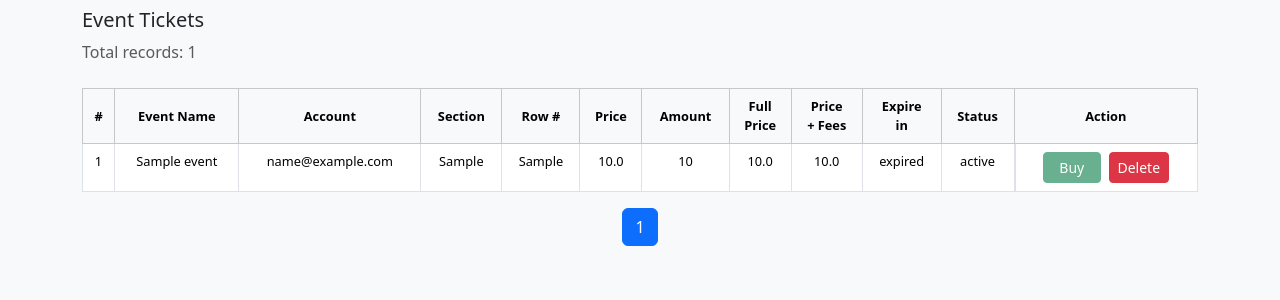
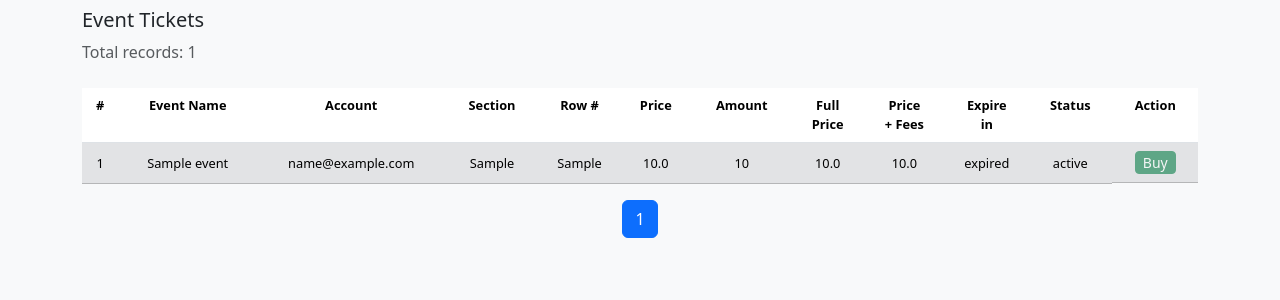
Before and after one commit to honcharenkostas/ticketmaster-web, a FastAPI app: page /dashboard in a window 1280 px wide. Shown: the top 300 px of the page. Run offline with FastAPI, Linux system fonts and the light colour scheme; tables that the repository leaves empty hold one stand-in row (values such as "Sample post"); parts of the project's set-up code (start-up, migrations or seed data) failed here and were passed over.

Commit message:
ui updates

```diff
--- a/app/main.py
+++ b/app/main.py
@@ -47,7 +47,7 @@ def dashboard(
     db: Session = Depends(get_db),
     page: int = Query(1, ge=1),
 ):
-    per_page = 10
+    per_page = 25
     total = db.query(Event).filter(Event.is_active == True).count()
     last_page = math.ceil(total / per_page)
     if page > last_page and last_page != 0:
--- a/templates/dashboard.html
+++ b/templates/dashboard.html
@@ -14,13 +14,8 @@
 <div id="errors" class="alert alert-danger d-none" role="alert"></div>
 
 {% if events %}
-    <div id="table-loader" class="text-center my-3 d-none">
-        <div class="spinner-border text-primary" role="status">
-            <span class="visually-hidden">Loading...</span>
-        </div>
-    </div>
     <div id="table-container">
-        <table class="table table-bordered">
+        <table class="table table-bordered>
             <thead class="table-light align-middle">
                 <tr class="text-center">
                     <th>#</th>
@@ -43,27 +38,29 @@
                 <tr class="table-success text-center fade show">
                 {% elif event.status == Event.STATUS_FAILED %}
                 <tr class="table-danger text-center fade show">
+                {% elif event.expire_at == "expired" %}
+                <tr class="table-secondary text-center fade show">
                 {% else %}
                 <tr class="text-center fade show">
                 {% endif %}
-                    <td data-bs-toggle="collapse" data-bs-target="#details-{{event.id}}" class="clickable">{{ event.id }}</td> <!-- id -->
-                    <td data-bs-toggle="collapse" data-bs-target="#details-{{event.id}}" class="clickable">{{ event.event_name }}</td> <!-- Event Name -->
-                    <td data-bs-toggle="collapse" data-bs-target="#details-{{event.id}}" class="clickable">{{ event.bot_email }}</td> <!-- Account -->
-                    <td data-bs-toggle="collapse" data-bs-target="#details-{{event.id}}" class="clickable">{{ event.section }}</td> <!-- Section -->
-                    <td data-bs-toggle="collapse" data-bs-target="#details-{{event.id}}" class="clickable">{{ event.row }}</td> <!-- Row	# -->
-                    <td data-bs-toggle="collapse" data-bs-target="#details-{{event.id}}" class="clickable">{{ event.price }}</td> <!-- Price -->
-                    <td data-bs-toggle="collapse" data-bs-target="#details-{{event.id}}" class="clickable">{{ event.amount }}</td> <!-- Amount -->
-                    <td data-bs-toggle="collapse" data-bs-target="#details-{{event.id}}" class="clickable">{{ event.full_price }}</td> <!-- Full Price -->
-                    <td data-bs-toggle="collapse" data-bs-target="#details-{{event.id}}" class="clickable">{{ event.price_plus_fees }}</td> <!-- Price + Fees -->
-                    <td data-bs-toggle="collapse" data-bs-target="#details-{{event.id}}" class="clickable countdown">{{ event.expire_at }}</td> <!-- Expire in -->
-                    <td data-bs-toggle="collapse" data-bs-target="#details-{{event.id}}" class="clickable"> {{ event.status }}</td> <!-- Status -->
+                    <td data-bs-toggle="collapse" data-bs-target="#details-{{event.id}}" class="clickable px-0 py-0 align-middle">{{ event.id }}</td> <!-- id -->
+                    <td data-bs-toggle="collapse" data-bs-target="#details-{{event.id}}" class="clickable px-0 py-0 align-middle">{{ event.event_name }}</td> <!-- Event Name -->
+                    <td data-bs-toggle="collapse" data-bs-target="#details-{{event.id}}" class="clickable px-0 py-0 align-middle">{{ event.bot_email }}</td> <!-- Account -->
+                    <td data-bs-toggle="collapse" data-bs-target="#details-{{event.id}}" class="clickable px-0 py-0 align-middle">{{ event.section }}</td> <!-- Section -->
+                    <td data-bs-toggle="collapse" data-bs-target="#details-{{event.id}}" class="clickable px-0 py-0 align-middle">{{ event.row }}</td> <!-- Row	# -->
+                    <td data-bs-toggle="collapse" data-bs-target="#details-{{event.id}}" class="clickable px-0 py-0 align-middle">{{ event.price }}</td> <!-- Price -->
+                    <td data-bs-toggle="collapse" data-bs-target="#details-{{event.id}}" class="clickable px-0 py-0 align-middle">{{ event.amount }}</td> <!-- Amount -->
+                    <td data-bs-toggle="collapse" data-bs-target="#details-{{event.id}}" class="clickable px-0 py-0 align-middle">{{ event.full_price }}</td> <!-- Full Price -->
+                    <td data-bs-toggle="collapse" data-bs-target="#details-{{event.id}}" class="clickable px-0 py-0 align-middle">{{ event.price_plus_fees }}</td> <!-- Price + Fees -->
+                    <td data-bs-toggle="collapse" data-bs-target="#details-{{event.id}}" class="clickable countdown px-0 py-0 align-middle">{{ event.expire_at }}</td> <!-- Expire in -->
+                    <td data-bs-toggle="collapse" data-bs-target="#details-{{event.id}}" class="clickable px-0 py-0 align-middle"> {{ event.status }}</td> <!-- Status -->
                     <td class="d-flex justify-content-center align-items-center gap-2">
-                        {% if event.status == Event.STATUS_NEW %}
-                        <button data-event-id="{{ event.id }}" class="btn btn-sm btn-success buy-ticket">&nbsp;&nbsp;Buy&nbsp;&nbsp;</a>
+                        {% if event.status == Event.STATUS_NEW and event.expire_at != "expired" %}
+                        <button data-event-id="{{ event.id }}" class="btn btn-sm btn-success buy-ticket px-0 py-0">&nbsp;&nbsp;Buy&nbsp;&nbsp;</a>
                         {% else %}
-                        <button data-event-id="{{ event.id }}" class="btn btn-sm btn-success buy-ticket" disabled>&nbsp;&nbsp;Buy&nbsp;&nbsp;</a>
+                        <button data-event-id="{{ event.id }}" class="btn btn-sm btn-success buy-ticket px-0 py-0" disabled>&nbsp;&nbsp;Buy&nbsp;&nbsp;</a>
                         {% endif %}
-                        <button data-event-id="{{ event.id }}" class="btn btn-sm btn-danger delete-event">Delete</a>
+                        <!-- <button data-event-id="{{ event.id }}" class="btn btn-sm btn-danger delete-event">Delete</a> -->
                     </td>
                 </tr>
                 <tr class="collapse" id="details-{{event.id}}">
@@ -121,9 +118,6 @@
                 const row = btn.closest("tr");
                 const eventId = btn.dataset.eventId;
 
-                // document.getElementById("table-container").classList.add("d-none");
-                // document.getElementById("table-loader").classList.remove("d-none");
-
                 try {
                     const response = await fetch(`/buy-ticket/${eventId}`, { method: "POST" });
                     const data = await response.json();
@@ -150,9 +144,6 @@
                 e.preventDefault();
                 const row = btn.closest("tr");
                 const eventId = btn.dataset.eventId;
-
-                // document.getElementById("table-container").classList.add("d-none");
-                // document.getElementById("table-loader").classList.remove("d-none");
 
                 try {
                     const response = await fetch(`/event/${eventId}`, {method: "DELETE"});
```
